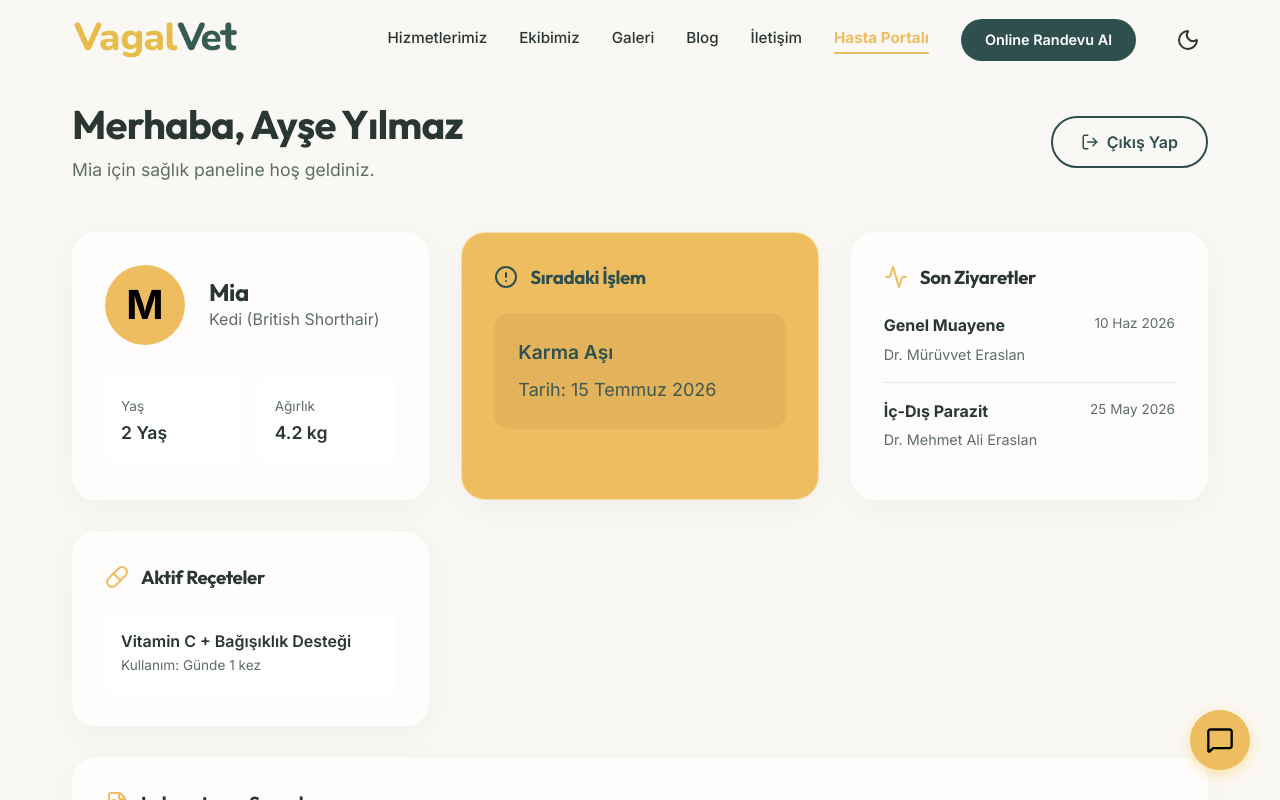
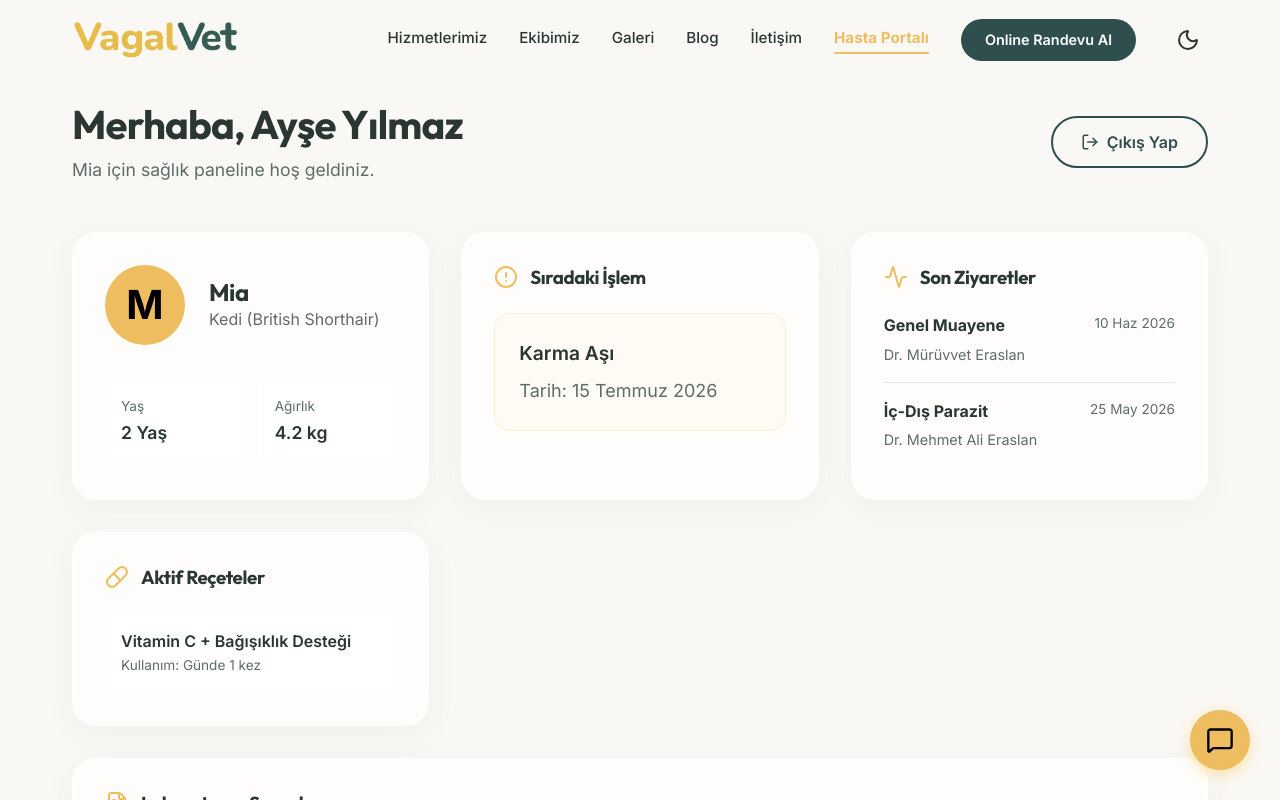
Before and after one commit to ShotsMan2/VagalVet, a React (Vite) app: page /hasta-sorgu in a window 1280 px wide. Both pictures are taken after typing "Sample", "Sample123" into the empty fields and a click on the button "Giriş Yap". Shown: the top 800 px of the page. Built offline with nearby package versions, Linux system fonts and the light colour scheme.

Commit message:
fix: resolve general website bugs and UI issues

```diff
--- a/src/pages/ClientPortal.jsx
+++ b/src/pages/ClientPortal.jsx
@@ -112,14 +112,14 @@ const ClientPortal = () => {
           </div>
 
           {/* Upcoming Card */}
-          <div className="glass-panel" style={{ padding: '2rem', borderRadius: 'var(--radius-lg)', background: 'var(--badge-bg)', color: 'var(--badge-text)' }}>
+          <div className="glass-panel" style={{ padding: '2rem', borderRadius: 'var(--radius-lg)' }}>
             <div style={{ display: 'flex', alignItems: 'center', gap: '0.75rem', marginBottom: '1.5rem' }}>
-              <AlertCircle size={24} color="var(--badge-text)" />
-              <h3 style={{ margin: 0, color: 'var(--badge-text)' }}>Sıradaki İşlem</h3>
+              <AlertCircle size={24} color="var(--color-primary)" />
+              <h3 style={{ margin: 0, color: 'var(--text-main)' }}>Sıradaki İşlem</h3>
             </div>
-            <div style={{ background: 'rgba(0,0,0,0.05)', padding: '1.5rem', borderRadius: 'var(--radius-md)' }}>
-              <p style={{ margin: '0 0 0.5rem 0', fontWeight: 600, fontSize: '1.2rem', color: 'var(--badge-text)' }}>{patient.nextVaccine.split('(')[0]}</p>
-              <p style={{ margin: 0, opacity: 0.9, color: 'var(--badge-text)' }}>Tarih: {patient.nextVaccine.split('(')[1].replace(')', '')}</p>
+            <div style={{ background: 'rgba(238, 189, 95, 0.05)', padding: '1.5rem', borderRadius: 'var(--radius-md)', border: '1px solid rgba(238, 189, 95, 0.2)' }}>
+              <p style={{ margin: '0 0 0.5rem 0', fontWeight: 600, fontSize: '1.2rem', color: 'var(--text-main)' }}>{patient.nextVaccine.split('(')[0]}</p>
+              <p style={{ margin: 0, color: 'var(--text-muted)' }}>Tarih: {patient.nextVaccine.split('(')[1].replace(')', '')}</p>
             </div>
           </div>
 
```
